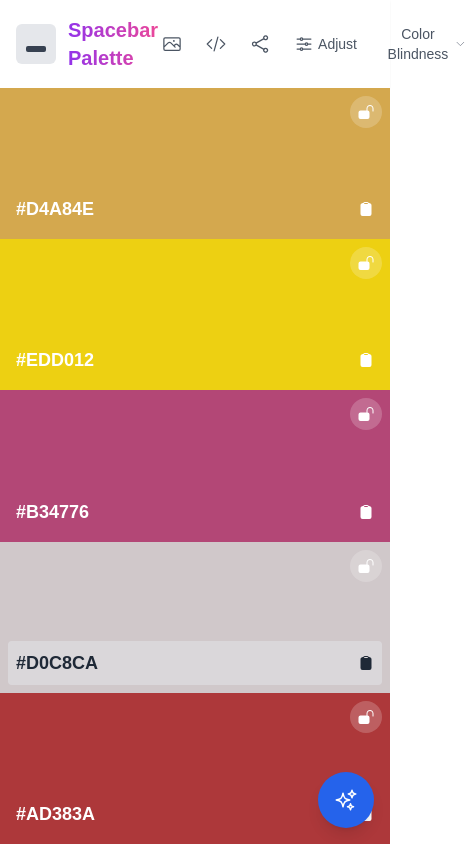
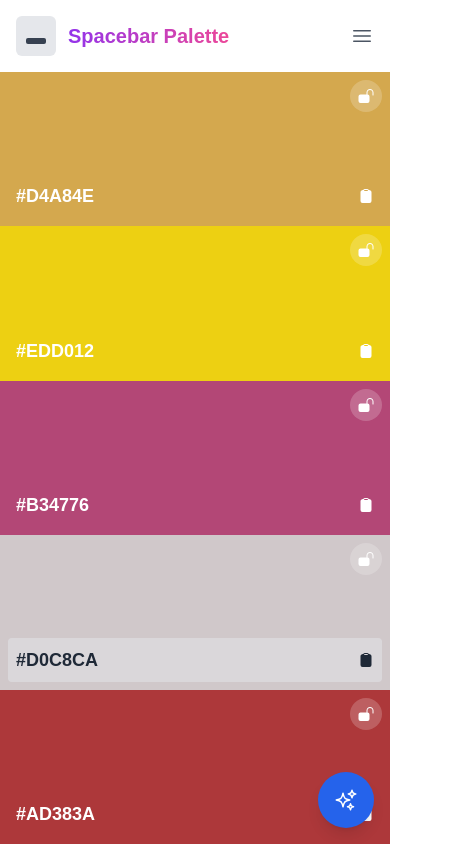
Before and after one commit to shatxme/spacebarpalette, a Next.js app: page / in a window 390 px wide. Shown: the whole page, 474 px wide, since content can reach past the window. Built offline with nearby package versions, Linux system fonts and the light colour scheme.

Commit message:
optimized mobile view, changed dropdowns in menu to modals

```diff
--- a/app/page.tsx
+++ b/app/page.tsx
@@ -10,7 +10,7 @@ import {
   simulatePaletteColorBlindness,
   ColorBlindnessType
 } from './utils/colorUtils';
-import { PhotoIcon, CodeBracketIcon, ShareIcon, AdjustmentsHorizontalIcon, ChevronDownIcon, SparklesIcon } from '@heroicons/react/24/outline';
+import { PhotoIcon, CodeBracketIcon, ShareIcon, AdjustmentsHorizontalIcon, ChevronDownIcon, SparklesIcon, Bars3Icon, XMarkIcon } from '@heroicons/react/24/outline';
 import html2canvas from 'html2canvas';
 
 const Logo = () => (
@@ -37,6 +37,7 @@ export default function Home() {
   const [adjustments, setAdjustments] = useState<AdjustmentValues>({ h: 0, s: 0, b: 0, t: 0 });
   const [showColorBlindness, setShowColorBlindness] = useState(false);
   const [colorBlindnessType, setColorBlindnessType] = useState<ColorBlindnessType>('protanopia');
+  const [isMobileMenuOpen, setIsMobileMenuOpen] = useState(false);
 
   const generateNewPalette = useCallback(() => {
     const newPalette = generatePalette(
@@ -191,77 +192,105 @@ export default function Home() {
     { value: 'achromatopsia', label: 'Achromatopsia' }
   ];
 
-  const generateNewPaletteButton = (
-    <button
-      onClick={generateNewPalette}
-      className="fixed bottom-4 right-4 bg-blue-600 text-white p-4 rounded-full shadow-lg hover:bg-blue-700 transition-colors duration-200 sm:hidden"
-      aria-label="Generate New Palette"
-    >
-      <SparklesIcon className="h-6 w-6" />
-    </button>
-  );
+  const closeDropdowns = useCallback(() => {
+    setIsAdjustmentOpen(false);
+    setShowColorBlindness(false);
+  }, []);
+
+  const mobileMenuItems = [
+    { icon: PhotoIcon, label: 'Export PNG', action: exportToPNG },
+    { icon: CodeBracketIcon, label: 'Export JSON', action: exportToJSON },
+    { icon: ShareIcon, label: 'Share', action: sharePalette },
+    { icon: AdjustmentsHorizontalIcon, label: 'Adjust', action: () => setIsAdjustmentOpen(!isAdjustmentOpen) },
+    { icon: ChevronDownIcon, label: 'Color Blindness', action: () => setShowColorBlindness(!showColorBlindness) },
+  ];
 
   return (
     <main className="min-h-screen flex flex-col">
       <header className="bg-white shadow-sm p-4">
         <div className="max-w-7xl mx-auto flex justify-between items-center">
           <Logo />
-          <div className="flex items-center space-x-4">
+          <div className="hidden sm:flex items-center space-x-4">
+            {/* Desktop menu items */}
+            {mobileMenuItems.map((item, index) => (
               <button
-              onClick={exportToPNG}
+                key={index}
+                onClick={() => {
+                  closeDropdowns();
+                  item.action();
+                }}
                 className="flex items-center space-x-1 p-1 hover:bg-gray-100 rounded"
-              title="Export as PNG"
+                title={item.label}
               >
-              <PhotoIcon className="h-5 w-5 text-gray-600" />
-              <span className="text-sm text-gray-600 hidden sm:inline">PNG</span>
+                <item.icon className="h-5 w-5 text-gray-600" />
+                <span className="text-sm text-gray-600">{item.label}</span>
               </button>
+            ))}
+          </div>
           <button
-              onClick={exportToJSON}
-              className="flex items-center space-x-1 p-1 hover:bg-gray-100 rounded"
-              title="Export as JSON"
+            className="sm:hidden"
+            onClick={() => setIsMobileMenuOpen(!isMobileMenuOpen)}
           >
-              <CodeBracketIcon className="h-5 w-5 text-gray-600" />
-              <span className="text-sm text-gray-600 hidden sm:inline">JSON</span>
+            <Bars3Icon className="h-6 w-6 text-gray-600" />
           </button>
+        </div>
+      </header>
+
+      {isMobileMenuOpen && (
+        <div className="sm:hidden bg-white shadow-md">
+          {mobileMenuItems.map((item, index) => (
             <button
-              onClick={sharePalette}
-              className="flex items-center space-x-1 p-1 hover:bg-gray-100 rounded"
-              title="Share Palette"
+              key={index}
+              onClick={() => {
+                closeDropdowns();
+                item.action();
+                setIsMobileMenuOpen(false);
+              }}
+              className="w-full flex items-center space-x-2 p-4 hover:bg-gray-100"
             >
-              <ShareIcon className="h-5 w-5 text-gray-600" />
-              <span className="text-sm text-gray-600 hidden sm:inline">Share</span>
+              <item.icon className="h-5 w-5 text-gray-600" />
+              <span className="text-sm text-gray-600">{item.label}</span>
             </button>
-            <div className="relative">
-              <button
-                onClick={() => setIsAdjustmentOpen(!isAdjustmentOpen)}
-                className="flex items-center space-x-1 p-1 hover:bg-gray-100 rounded"
-                title="Adjust Colors"
-              >
-                <AdjustmentsHorizontalIcon className="h-5 w-5 text-gray-600" />
-                <span className="text-sm text-gray-600">Adjust</span>
+          ))}
+        </div>
+      )}
+
+      <div className="flex-grow flex flex-col sm:flex-row">
+        <ColorPalette
+          palette={getSimulatedPalette()}
+          lockedColors={lockedColors}
+          onToggleLock={toggleLock}
+          onColorClick={handleColorClick}
+        />
+        {selectedColor && (
+          <ColorDetailsModal
+            color={selectedColor}
+            isOpen={isModalOpen}
+            onClose={closeModal}
+            onColorChange={handleColorChange}
+          />
+        )}
+        {isAdjustmentOpen && (
+          <div className="absolute right-4 top-16 w-64 bg-white shadow-lg rounded-lg overflow-hidden z-20">
+            <div className="flex justify-between items-center p-2 border-b">
+              <h3 className="text-sm font-semibold text-gray-800">Adjust Colors</h3>
+              <button onClick={() => setIsAdjustmentOpen(false)} className="text-gray-500 hover:text-gray-700">
+                <XMarkIcon className="h-5 w-5" />
               </button>
-              {isAdjustmentOpen && (
-                <div className="absolute right-0 mt-2 w-64 bg-white shadow-lg rounded-lg overflow-hidden z-10">
+            </div>
             <ColorAdjustmentSliders
               onAdjustmentsChange={handleAdjustmentsChange}
               adjustments={adjustments}
             />
           </div>
         )}
-            </div>
-            <div className="relative">
-              <button
-                onClick={() => setShowColorBlindness(!showColorBlindness)}
-                className="flex items-center space-x-1 p-2 hover:bg-gray-100 rounded-md transition-colors duration-200"
-                title="Color Blindness Simulation"
-              >
-                <span className="text-sm text-gray-600">Color Blindness</span>
-                <ChevronDownIcon className="h-4 w-4 text-gray-500" />
+        {showColorBlindness && (
+          <div className="absolute right-4 top-16 w-56 bg-white shadow-lg rounded-lg overflow-hidden z-20 border border-gray-200">
+            <div className="flex justify-between items-center p-2 border-b border-gray-200">
+              <h3 className="text-sm font-semibold text-gray-700">Simulate Color Blindness</h3>
+              <button onClick={() => setShowColorBlindness(false)} className="text-gray-500 hover:text-gray-700">
+                <XMarkIcon className="h-5 w-5" />
               </button>
-              {showColorBlindness && (
-                <div className="absolute right-0 mt-2 w-56 bg-white shadow-lg rounded-lg overflow-hidden z-10 border border-gray-200">
-                  <div className="p-2 border-b border-gray-200">
-                    <h3 className="text-sm font-semibold text-gray-700">Simulate Color Blindness</h3>
             </div>
             <div className="max-h-60 overflow-y-auto">
               {colorBlindnessOptions.map((option) => (
@@ -281,24 +310,14 @@ export default function Home() {
           </div>
         )}
       </div>
-          </div>
-        </div>
-      </header>
-      <ColorPalette
-        palette={getSimulatedPalette()}
-        lockedColors={lockedColors}
-        onToggleLock={toggleLock}
-        onColorClick={handleColorClick}
-      />
-      {selectedColor && (
-        <ColorDetailsModal
-          color={selectedColor}
-          isOpen={isModalOpen}
-          onClose={closeModal}
-          onColorChange={handleColorChange}
-        />
-      )}
-      {generateNewPaletteButton}
+
+      <button
+        onClick={generateNewPalette}
+        className="fixed bottom-4 right-4 bg-blue-600 text-white p-4 rounded-full shadow-lg hover:bg-blue-700 transition-colors duration-200 sm:hidden"
+        aria-label="Generate New Palette"
+      >
+        <SparklesIcon className="h-6 w-6" />
+      </button>
       <div
         ref={exportRef}
         className="fixed left-0 top-0 -z-10 w-[1000px] h-[500px] flex"
```
Lines whose indentation alone changed are shown as unchanged.
